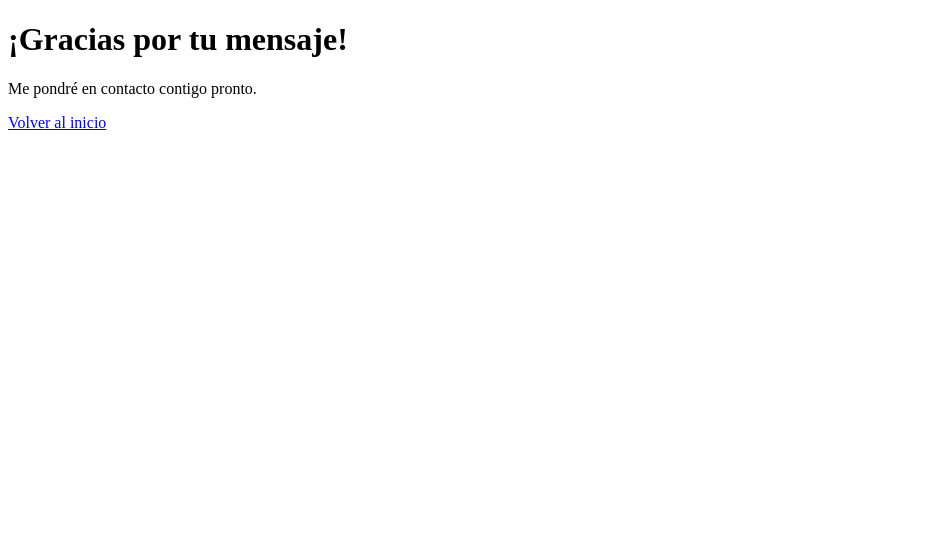
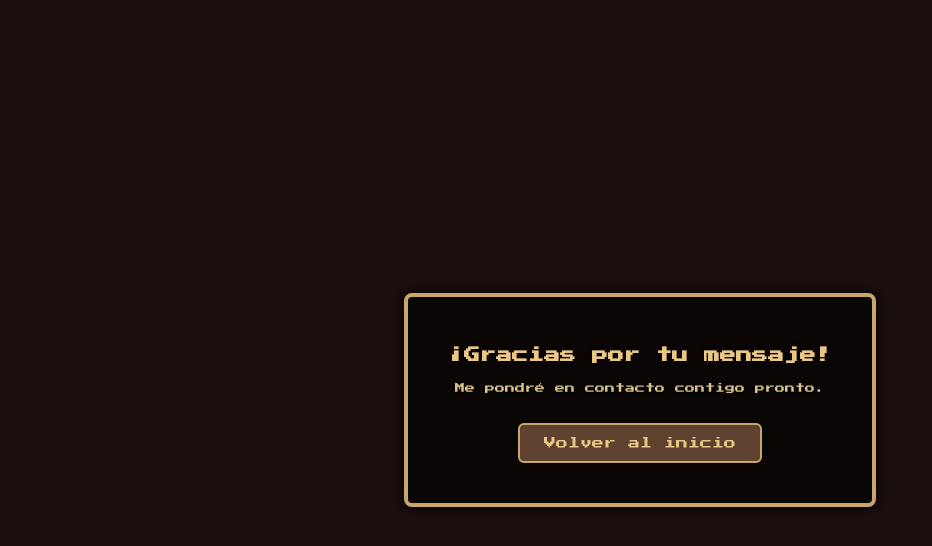
Before and after one commit to beniatrobles/sitio-web-be-at-portfolio, a plain HTML site: page gracias.html in a window 1280 px wide. Shown: the whole page, without its empty margins (0-932 px from the left). Drawn offline with Linux system fonts and the light colour scheme.

Commit message:
gracias.html diseño

```diff
--- a/gracias.html
+++ b/gracias.html
@@ -3,10 +3,107 @@
 <head>
   <meta charset="UTF-8" />
   <title>Gracias</title>
+  <link href="https://fonts.googleapis.com/css2?family=Press+Start+2P&display=swap" rel="stylesheet" />
+  <style>
+    /* Aquí va todo tu CSS que me pasaste, para que el ejemplo sea completo */
+    :root {
+      --fondo: #1a0e0e;
+      --texto: #eac784;
+      --boton-bg: #5e412f;
+      --boton-hover: #8c6d4a;
+      --bordes: #c9a66b;
+      --val: #ff0000;
+      --f11: #e2a22a;
+    }
+
+    body {
+      margin: 0;
+      background-color: var(--fondo);
+      color: var(--texto);
+      font-family: 'Press Start 2P', monospace;
+      image-rendering: pixelated;
+      font-size: 12px;
+      display: flex;
+      align-items: center;
+      justify-content: center;
+      height: 100vh;
+      background-size: cover;
+      background-position: center;
+      background-repeat: no-repeat;
+      overflow: hidden;
+    }
+
+    .screen {
+      background-color: rgba(0, 0, 0, 0.6);
+      padding: 40px;
+      border: 4px solid var(--bordes);
+      border-radius: 8px;
+      text-align: center;
+      box-shadow: 0 0 12px #000;
+      font-size: 16px;
+      max-width: 400px;
+    }
+
+    h1 {
+      font-size: 16px;
+      margin-bottom: 20px;
+      color: var(--texto);
+      text-shadow: 0 0 5px #000;
+      opacity: 0;
+      animation: aparecer 1s forwards;
+      animation-delay: 0s;
+    }
+
+    p {
+      font-size: 10px;
+      margin-bottom: 30px;
+      color: #dbc58c;
+      text-shadow: 0 0 3px #000;
+      opacity: 0;
+      animation: aparecer 1s forwards;
+      animation-delay: 1.2s;
+    }
+
+    a.button-link {
+      display: inline-block;
+      padding: 12px 24px;
+      background-color: var(--boton-bg);
+      color: var(--texto);
+      border: 2px solid var(--bordes);
+      border-radius: 6px;
+      font-family: 'Press Start 2P', monospace;
+      font-size: 12px;
+      cursor: pointer;
+      text-decoration: none;
+      transition: background 0.3s, transform 0.2s;
+      opacity: 0;
+      animation: aparecer 1s forwards;
+      animation-delay: 2.4s;
+    }
+
+    a.button-link:hover {
+      background-color: var(--boton-hover);
+      transform: scale(1.05);
+      color: var(--texto);
+    }
+
+    @keyframes aparecer {
+      0% {
+        opacity: 0;
+        transform: translateY(20px);
+      }
+      100% {
+        opacity: 1;
+        transform: translateY(0);
+      }
+    }
+  </style>
 </head>
 <body>
-  <h1>¡Gracias por tu mensaje!</h1>
-  <p>Me pondré en contacto contigo pronto.</p>
-  <a href="/inicio.html">Volver al inicio</a>
+  <div class="screen">
+    <h1>¡Gracias por tu mensaje!</h1>
+    <p>Me pondré en contacto contigo pronto.</p>
+    <a href="/inicio.html" class="button-link">Volver al inicio</a>
+  </div>
 </body>
 </html>
```
